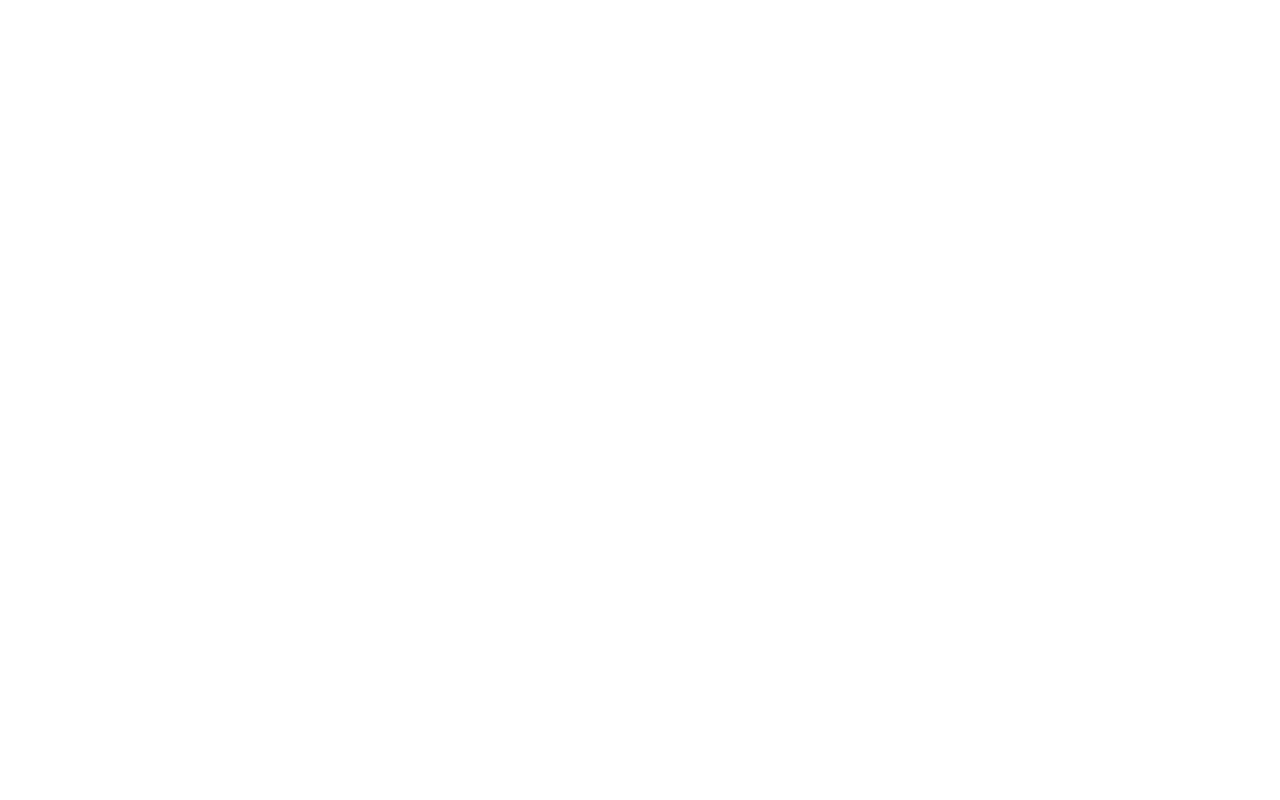
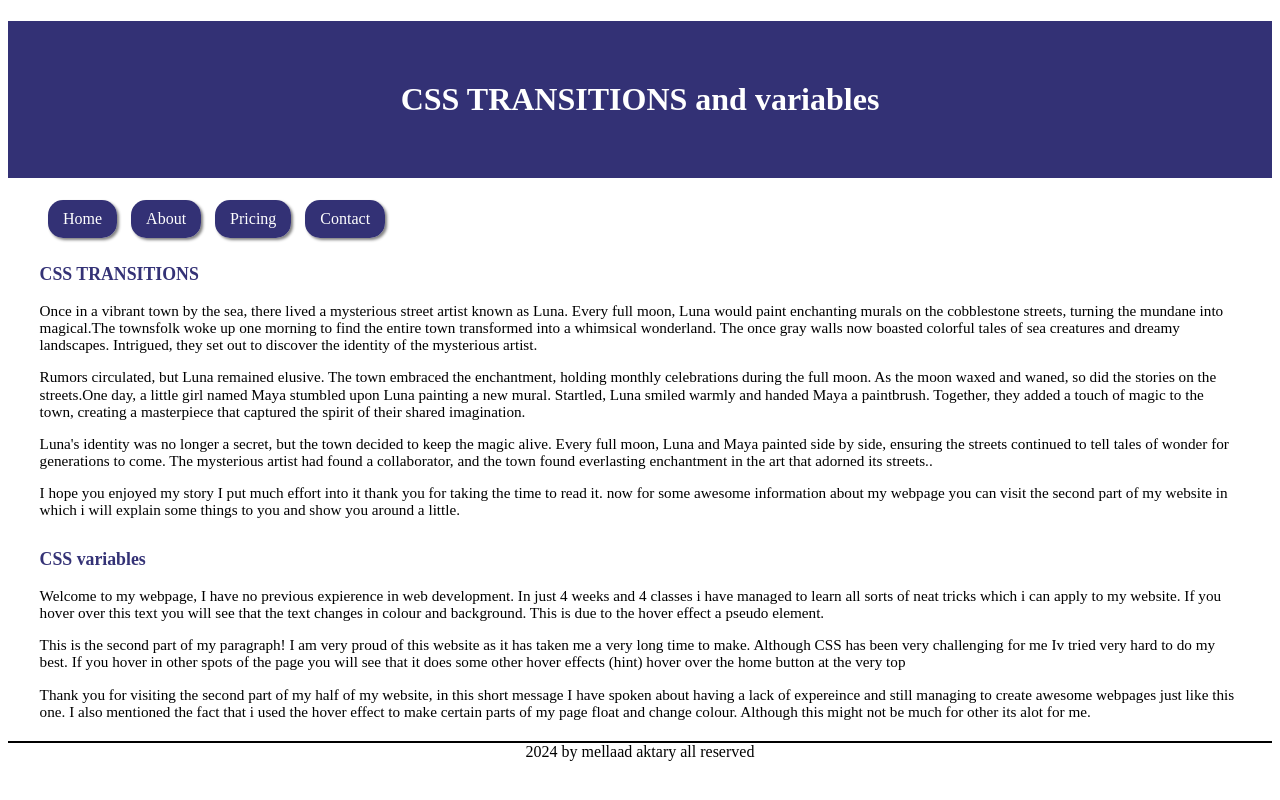
Before and after one commit to mellaadaktary/acit1620-lab4, a plain HTML site: page index.html in a window 1280 px wide. Drawn offline with Linux system fonts and the light colour scheme.

Commit message:
final changes

```diff
--- a/index.css
+++ b/index.css
@@ -0,0 +1,74 @@
+
+h1{
+    text-align: center;
+    background-color:hsla(242, 51%, 28%, 0.934);
+    padding-top: 60px;
+    padding-bottom: 60px;
+    color: white;
+
+}
+
+li{
+    padding-top: 10px;
+    padding-bottom: 10px;
+    margin-right: 10px;
+    padding-right: 15px;
+    padding-left: 15px;
+    color: white;
+    display: inline-flex;
+    transition: transform 1s ease,;
+    transform: scale(1);
+    background-color: hsla(242, 51%, 28%, 0.934);
+    border: 2px;
+    border-color: hsla(242, 51%, 28%, 0.934);
+    border-radius: 15px;
+    box-shadow: 2px 2px 3px grey;
+}
+
+
+h3{
+    color: hsla(242, 51%, 28%, 0.934);
+
+
+}
+
+
+li:hover {
+    transform: scale(1.3);
+    transition:  1s;
+    color: black;
+    background-color: rgb(240, 84, 84);
+    box-shadow:3px 3px 5px grey;
+
+}
+
+section{
+    transition: transform 1s ease,;
+    transform: scale(0.95);
+
+
+
+}
+
+section:hover{
+    transform: scale(1);
+    transition:  1s;
+    background-color: rgb(240, 84, 84);
+    color: white;
+
+
+
+}
+
+h3:hover{
+    color: white;
+
+
+}
+
+footer{
+    text-align: center;
+    border-top: 2px solid;
+
+
+}
--- a/index.html
+++ b/index.html
@@ -1 +1,88 @@
-<!DOCTYPE HTML>
+<!DOCTYPE html>
+<html lang="en">
+<head>
+    <meta charset="UTF-8">
+    <meta name="viewport" content="width=device-width, initial-scale=1.0">
+    <title>Document</title>
+    <link rel="stylesheet" href="index.css" />
+
+</head>
+<body>
+    <header>
+        <h1>
+            CSS TRANSITIONS and variables
+        </h1>
+<div>
+        <ul>
+
+
+            <li class="list-item"> Home</li>
+            <li> About</li>
+            <li> Pricing</li>
+            <li> Contact</li>
+
+
+
+        </ul>
+</div>
+
+
+    </header>
+
+
+<section>
+    <header>
+
+        <h3> CSS TRANSITIONS</h3>
+
+    </header>
+    <div>
+        <p>Once in a vibrant town by the sea, there lived a mysterious street artist known as Luna. Every full moon, Luna would paint enchanting murals on the cobblestone streets, turning the mundane into magical.The townsfolk woke up one morning to find the entire town transformed into a whimsical wonderland. The once gray walls now boasted colorful tales of sea creatures and dreamy landscapes. Intrigued, they set out to discover the identity of the mysterious artist. </p>
+
+        <p> Rumors circulated, but Luna remained elusive. The town embraced the enchantment, holding monthly celebrations during the full moon. As the moon waxed and waned, so did the stories on the streets.One day, a little girl named Maya stumbled upon Luna painting a new mural. Startled, Luna smiled warmly and handed Maya a paintbrush. Together, they added a touch of magic to the town, creating a masterpiece that captured the spirit of their shared imagination.</p>
+
+            <p> Luna's identity was no longer a secret, but the town decided to keep the magic alive. Every full moon, Luna and Maya painted side by side, ensuring the streets continued to tell tales of wonder for generations to come. The mysterious artist had found a collaborator, and the town found everlasting enchantment in the art that adorned its streets..</p>
+
+        <p> I hope you enjoyed my story I put much effort into it thank you for taking the time to read it. now for some awesome information about my webpage you can visit the second part of my website in which i will explain some things to you and show you around a little.</p>
+
+
+
+    </div>
+
+</section>
+
+<section>
+    <header>
+        <h3>
+
+            CSS variables
+
+        </h3>
+
+    </header>
+    <div>
+        <p> Welcome to my webpage, I have no previous expierence in web development. In just 4 weeks and 4 classes i have managed to learn all sorts of neat tricks which i can apply to my website. If you hover over this text you will see that the text changes in colour and background. This is due to the hover effect a pseudo element.</p>
+            <p> This is the second part of my paragraph! I am very proud of this website as it has taken me a very long time to make. Although CSS has been very challenging for me Iv tried very hard to do my best. If you hover in other spots of the page you will see that it does some other hover effects (hint) hover over the home button at the very top</p>
+                <p> Thank you for visiting the second part of my half of my website, in this short message I have spoken about having a lack of expereince and still managing to create awesome webpages just like this one. I also mentioned the fact that i used the hover effect to make certain parts of my page float and change colour. Although this might not be much for other its alot for me.</p>
+
+
+
+
+    </div>
+
+
+
+
+</section>
+<div>
+    <footer>
+         2024 by mellaad aktary all reserved
+
+    </footer>
+
+
+
+</div>
+
+</body>
+</html>
```
